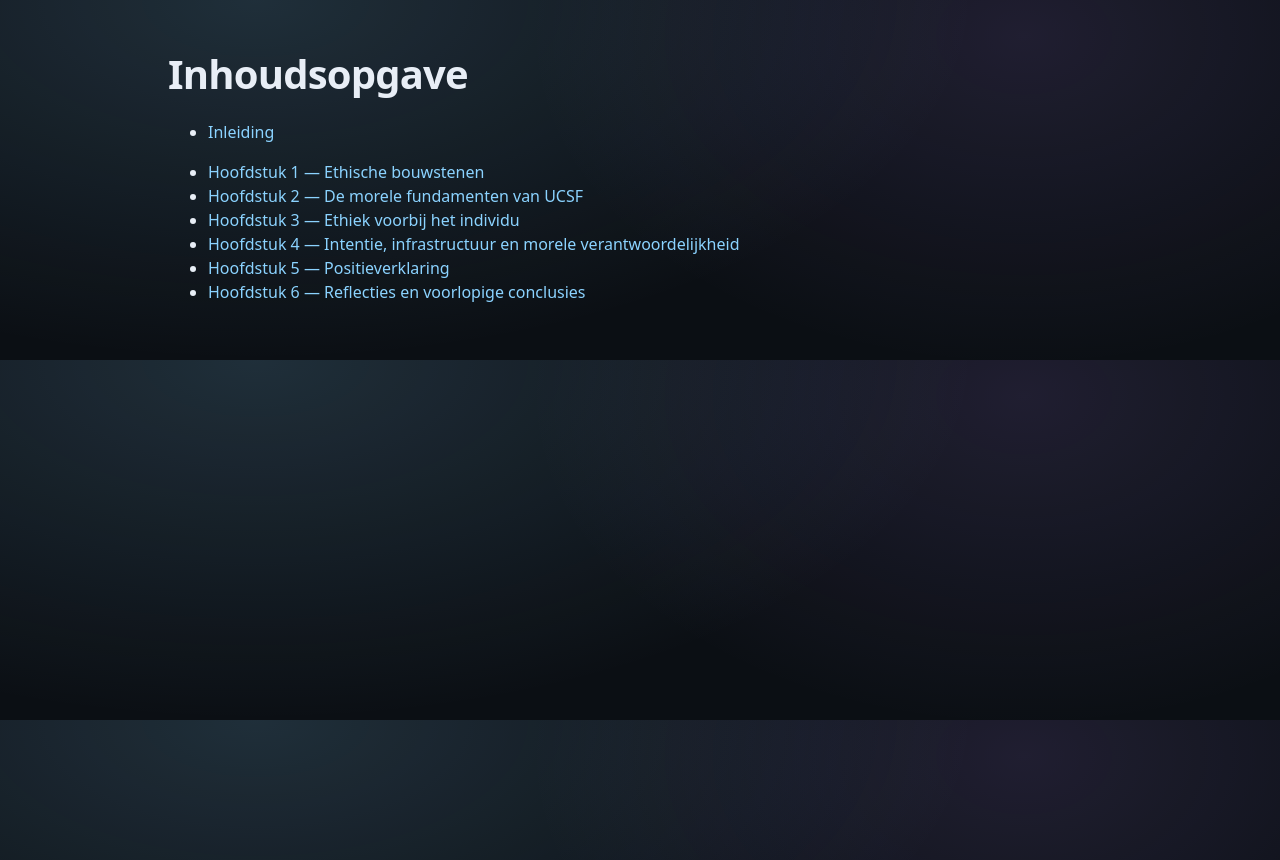
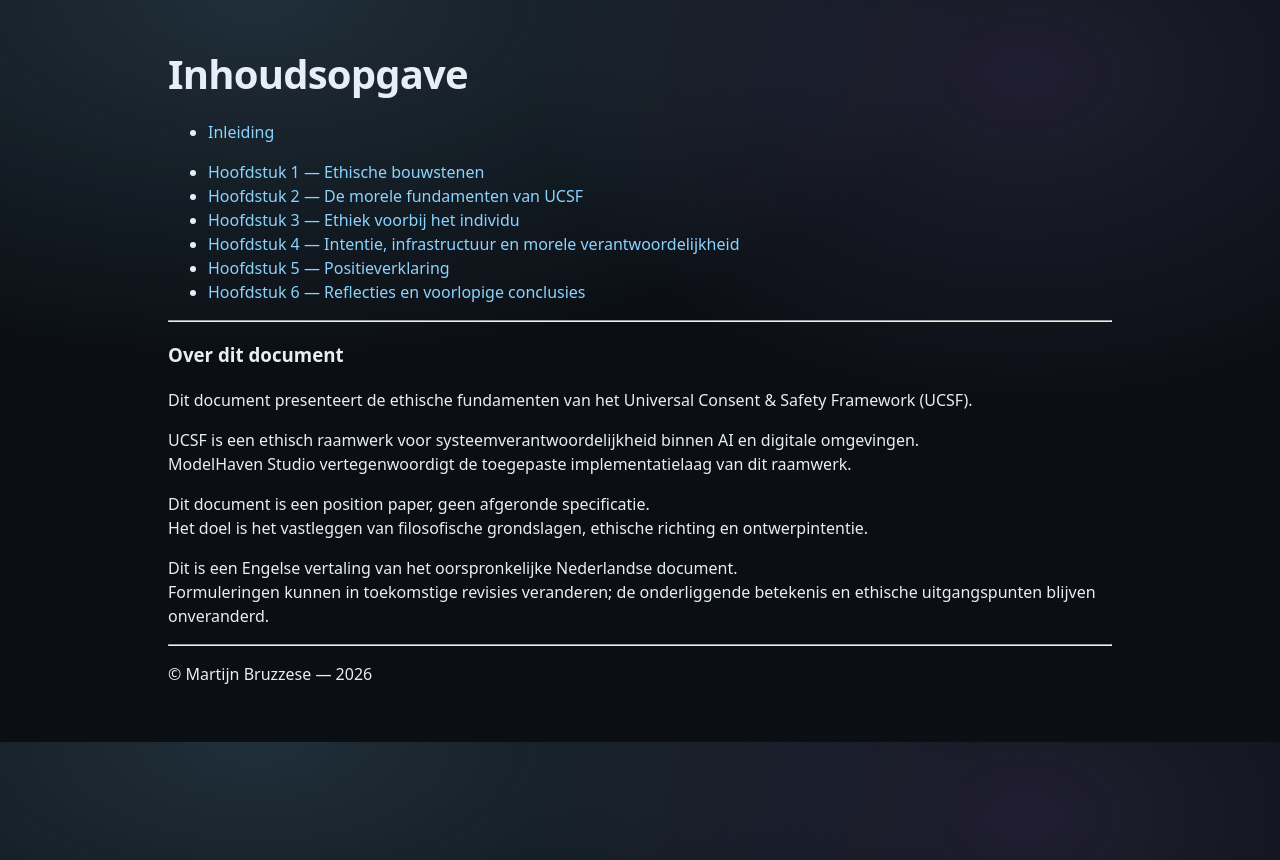
Before and after one commit to MartijnBruzzese/ModelHaven-Studio, a Jekyll site: the page built from POSITION_PAPERS/ETHICS/NL/ETHISCH_FUNDAMENT/inhoudsopgave.md, in a window 1280 px wide. Shown: the top 860 px of the page. Built offline with Jekyll 4.4.1, drawn with Linux system fonts in a browser that asks for light colours; our own code applies the rules of GitHub Pages for plain Markdown files.

Commit message:
Update inhoudsopgave.md

```diff
--- a/POSITION_PAPERS/ETHICS/NL/ETHISCH_FUNDAMENT/inhoudsopgave.md
+++ b/POSITION_PAPERS/ETHICS/NL/ETHISCH_FUNDAMENT/inhoudsopgave.md
@@ -9,3 +9,22 @@
 - [Hoofdstuk 4 — Intentie, infrastructuur en morele verantwoordelijkheid](04_h4_morele_verantwoordelijkheid_in_infrastructuur.md)
 - [Hoofdstuk 5 — Positieverklaring](05_h5_positieverklaring.md)
 - [Hoofdstuk 6 — Reflecties en voorlopige conclusies](06_h6_reflecties_en_voorlopige_conclusies.md)
+
+---
+
+### Over dit document
+
+Dit document presenteert de ethische fundamenten van het Universal Consent & Safety Framework (UCSF).
+
+UCSF is een ethisch raamwerk voor systeemverantwoordelijkheid binnen AI en digitale omgevingen.
+ModelHaven Studio vertegenwoordigt de toegepaste implementatielaag van dit raamwerk.
+
+Dit document is een position paper, geen afgeronde specificatie.
+Het doel is het vastleggen van filosofische grondslagen, ethische richting en ontwerpintentie.
+
+Dit is een Engelse vertaling van het oorspronkelijke Nederlandse document.
+Formuleringen kunnen in toekomstige revisies veranderen; de onderliggende betekenis en ethische uitgangspunten blijven onveranderd.
+
+---
+
+© Martijn Bruzzese — 2026
```
